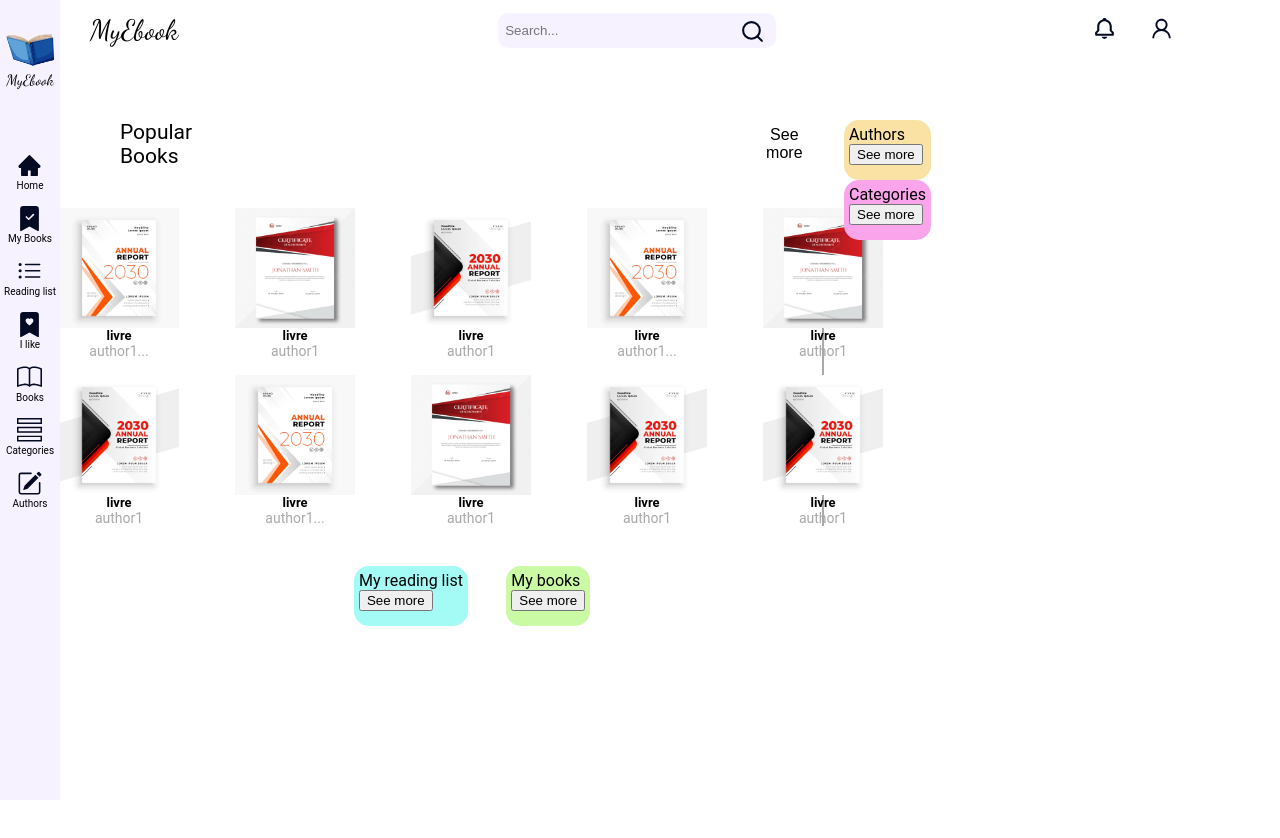
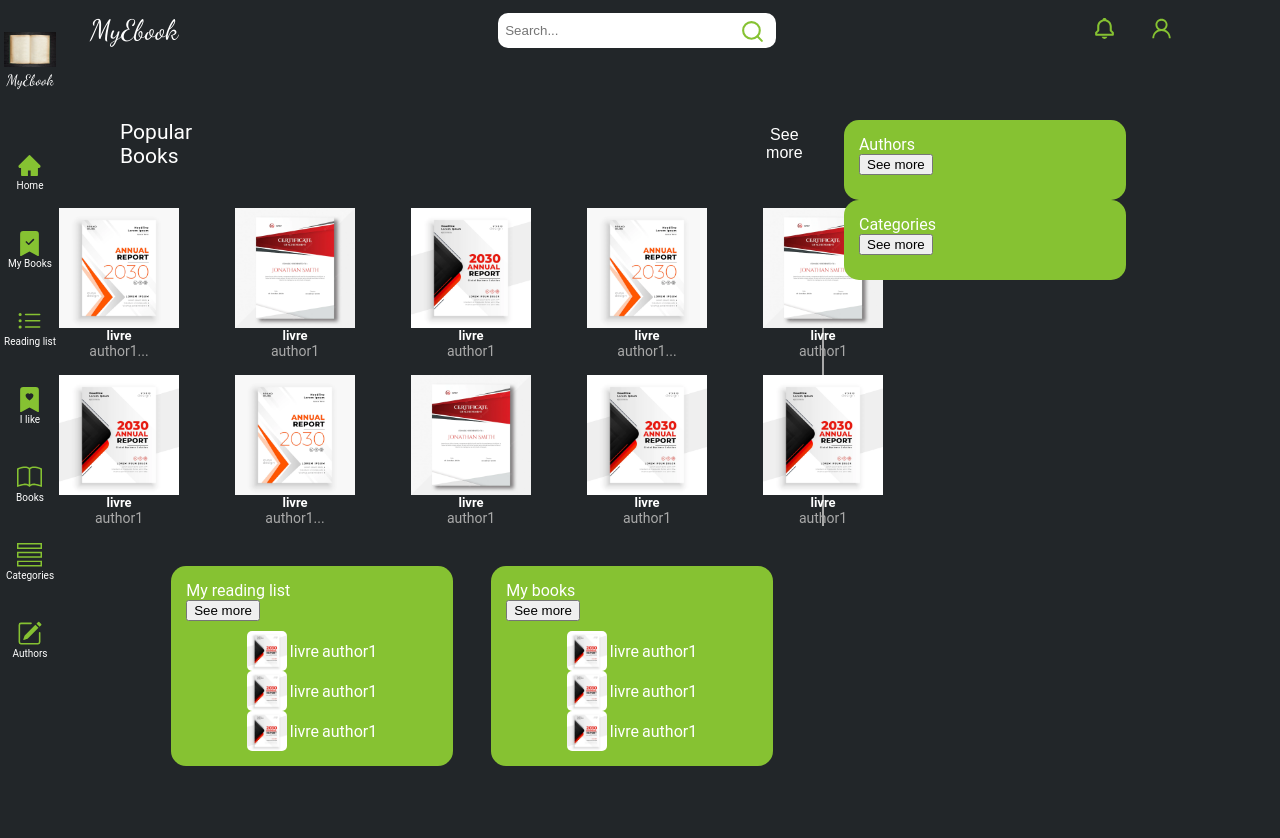
Before and after one commit to Houda-DE/ebook-frontend, a Next.js app: page / in a window 1280 px wide. Shown: the top 838 px of the page. Before the commit the page ends 800 px from the top, so only its background shows below. Built offline with nearby package versions, Linux system fonts and the light colour scheme.

Commit message:
changing the website color + working on cards

```diff
--- a/component/Card/styles.module.css
+++ b/component/Card/styles.module.css
@@ -3,5 +3,6 @@
     flex-direction: column;
     gap: 10px;
     border-radius: 15px;
-    padding: 5px;
+    padding: 15px;
+    width: 22vw;
 }
--- a/component/Navbar/index.jsx
+++ b/component/Navbar/index.jsx
@@ -7,7 +7,7 @@ import styles from './style.module.css'
 const navbar = () => {
     return(
         <div className={styles.container}>
-            <IconContext.Provider value={{style : {fontSize : '25px' , color : '#040924'}}}>
+            <IconContext.Provider value={{style : {fontSize : '25px' , color : '#86c232'}}}>
                 <div className={styles.text}>
                     MyEbook
                 </div>
--- a/component/Navbar/style.module.css
+++ b/component/Navbar/style.module.css
@@ -9,6 +9,7 @@
     flex-direction: row;
     gap: 25vw;
     align-items: center;
+    color: white;
 }
 
 .text{
@@ -54,5 +55,5 @@
     gap: 5px;
     padding: 5px;
     border-radius: 10px;
-    background-color: #F6F2FF;
+    background-color: white;
 }
--- a/component/Sidebar/index.jsx
+++ b/component/Sidebar/index.jsx
@@ -15,7 +15,7 @@ const sidebar = () => {
                 <label>MyEbook</label>
             </div>
             <div className={styles.pages}>
-                <IconContext.Provider value={{style : {fontSize : '25px' , color : '#040924'}}}>
+                <IconContext.Provider value={{style : {fontSize : '25px' , color : '#86c232'}}}>
                     <div className={styles.iconContainer}>
                         <AiFillHome/>
                         <label>Home</label>
--- a/component/Sidebar/style.module.css
+++ b/component/Sidebar/style.module.css
@@ -3,7 +3,7 @@
 .container{
     height: 100vh;
     width: 60px;
-    background-color : #F6F2FF;
+    background-color : transparent;
     display: flex;
     flex-direction: column;
     align-items: center;
@@ -15,7 +15,7 @@
 .logo{
     height: 35px;
     object-fit: contain;
-    mix-blend-mode: darken;
+    mix-blend-mode: lighten;
 }
 
 .logoContainer{
@@ -27,18 +27,20 @@
     font-size: 15px;
     font-family: 'Dancing Script', cursive;
     margin-top: 4vh;
+    color: white;
 }
 
 .pages{
     display: flex;
     flex-direction: column;
-    gap: 15px;
+    gap: 5vh;
 }
 
 .iconContainer{
     display: flex;
     flex-direction: column;
     font-size: 10px;
+    color : white;
     align-items: center;
     justify-content: center;
     gap: 2px;
--- a/component/Welcome/index.jsx
+++ b/component/Welcome/index.jsx
@@ -136,6 +136,92 @@ const Welcome = () => {
         },
     ]
 
+    const readingList = [
+        {
+            title : 'livre',
+            author : [
+                {
+                    name : 'author1'
+                },
+            ],
+            image : 'bookr.webp',
+            price : 50
+        },
+        {
+            title : 'livre',
+            author : [
+                {
+                    name : 'author1'
+                },
+            ],
+            image : 'bookr.webp',
+            price : 50
+        },
+        {
+            title : 'livre',
+            author : [
+                {
+                    name : 'author1'
+                },
+            ],
+            image : 'bookr.webp',
+            price : 50
+        },
+        {
+            title : 'livre',
+            author : [
+                {
+                    name : 'author1'
+                },
+            ],
+            image : 'bookr.webp',
+            price : 50
+        },
+    ]
+
+    const myBooks = [
+        {
+            title : 'livre',
+            author : [
+                {
+                    name : 'author1'
+                },
+            ],
+            image : 'bookr.webp',
+            price : 50
+        },
+        {
+            title : 'livre',
+            author : [
+                {
+                    name : 'author1'
+                },
+            ],
+            image : 'bookr.webp',
+            price : 50
+        },
+        {
+            title : 'livre',
+            author : [
+                {
+                    name : 'author1'
+                },
+            ],
+            image : 'bookr.webp',
+            price : 50
+        },
+        {
+            title : 'livre',
+            author : [
+                {
+                    name : 'author1'
+                },
+            ],
+            image : 'bookr.webp',
+            price : 50
+        },
+    ]
+
     return(
         <div className={styles.container}>
             <div className={styles.booksContainer}>
@@ -162,14 +248,74 @@ const Welcome = () => {
                         }
                     </div>
                 </div>
-                <div className={styles.bookCardContainer}>
-                    <Card color='#A4FAF5' title='My reading list'></Card>
-                    <Card color='#CAFAA4' title='My books'></Card>
+                <div className={styles.booksCardContainer}>
+                    <Card color='#86c232' title='My reading list'>
+                        <div>
+                            {
+                                readingList.length === 0 ? <div>You don't have a reading list yet</div> :  readingList.map((element , index) => {
+                                    return(
+                                        index < 3 ?
+                                        <div className={styles.bookCardContainer}>
+                                            <img className={styles.cardImg} src={element.image}/>
+                                            <div>{element.title}</div>
+                                            <div>
+                                                {
+                                                    element.author.map((el , i) => {
+                                                        return(
+                                                           element.author.length === 1 ? el.name : i === 0 ?  `${el.name}...`:""
+                                                        )
+                                                    })
+                                                }
+                                            </div>
+                                        </div>
+                                        : ""
+                                    )
+                                })
+                            }
+                        </div>
+                    </Card>
+                    <Card color='#86c232' title='My books'>
+                        <div>
+                            {
+                                myBooks.length === 0 ? <div>You don't have a reading list yet</div> :  myBooks.map((element , index) => {
+                                    return(
+                                        index < 3 ?
+                                        <div className={styles.bookCardContainer}>
+                                            <img className={styles.cardImg} src={element.image}/>
+                                            <div>{element.title}</div>
+                                            <div>
+                                                {
+                                                    element.author.map((el , i) => {
+                                                        return(
+                                                           element.author.length === 1 ? el.name : i === 0 ?  `${el.name}...`:""
+                                                        )
+                                                    })
+                                                }
+                                            </div>
+                                        </div>
+                                        : ""
+                                    )
+                                })
+                            }
+                        </div>
+                    </Card>
                 </div>
             </div>
             <div>
-                <Card color='#FAE2A4' title='Authors'></Card>
-                <Card color='#FAA4EC' title='Categories'></Card>
+                <Card color='#86c232' title='Authors'>
+                    <div>
+                        {
+
+                        }
+                    </div>
+                </Card>
+                <Card color='#86c232' title='Categories'>
+                    <div>
+                        {
+
+                        }
+                    </div>
+                </Card>
             </div>
         </div>
     )
--- a/component/Welcome/styles.module.css
+++ b/component/Welcome/styles.module.css
@@ -8,6 +8,7 @@
     flex-direction: row;
     gap: 20px;
     font-family: 'roboto';
+    color: white;
 }
 
 .booksContainer{
@@ -48,13 +49,14 @@
     outline: none;
     border: none;
     font-size: 16px;
+    color: white;
 }
 
 .button:hover{
     color: blue;
 }
 
-.bookCardContainer{
+.booksCardContainer{
     display: flex;
     flex-direction: row;
     gap: 3vw;
@@ -62,3 +64,18 @@
     align-items: center;
     justify-content: center;
 }
+
+.bookCardContainer{
+    display: flex;
+    flex-direction: row;
+    gap: 3px;
+    align-items: center;
+    justify-content: center;
+}
+
+.cardImg{
+    height: 40px;
+    width: fit-content;
+    object-fit: contain;
+    border-radius: 5px;
+}
--- a/pages/index.tsx
+++ b/pages/index.tsx
@@ -7,7 +7,7 @@ import Navbar from '../component/Navbar'
 
 export default function Home() {
   return (
-    <div>
+    <div style={{backgroundColor : '#222629'}}>
       <Navbar/>
       <Sidebar/>
       <Welcome/>
```
Also changed, not shown: public/logo.webp.
